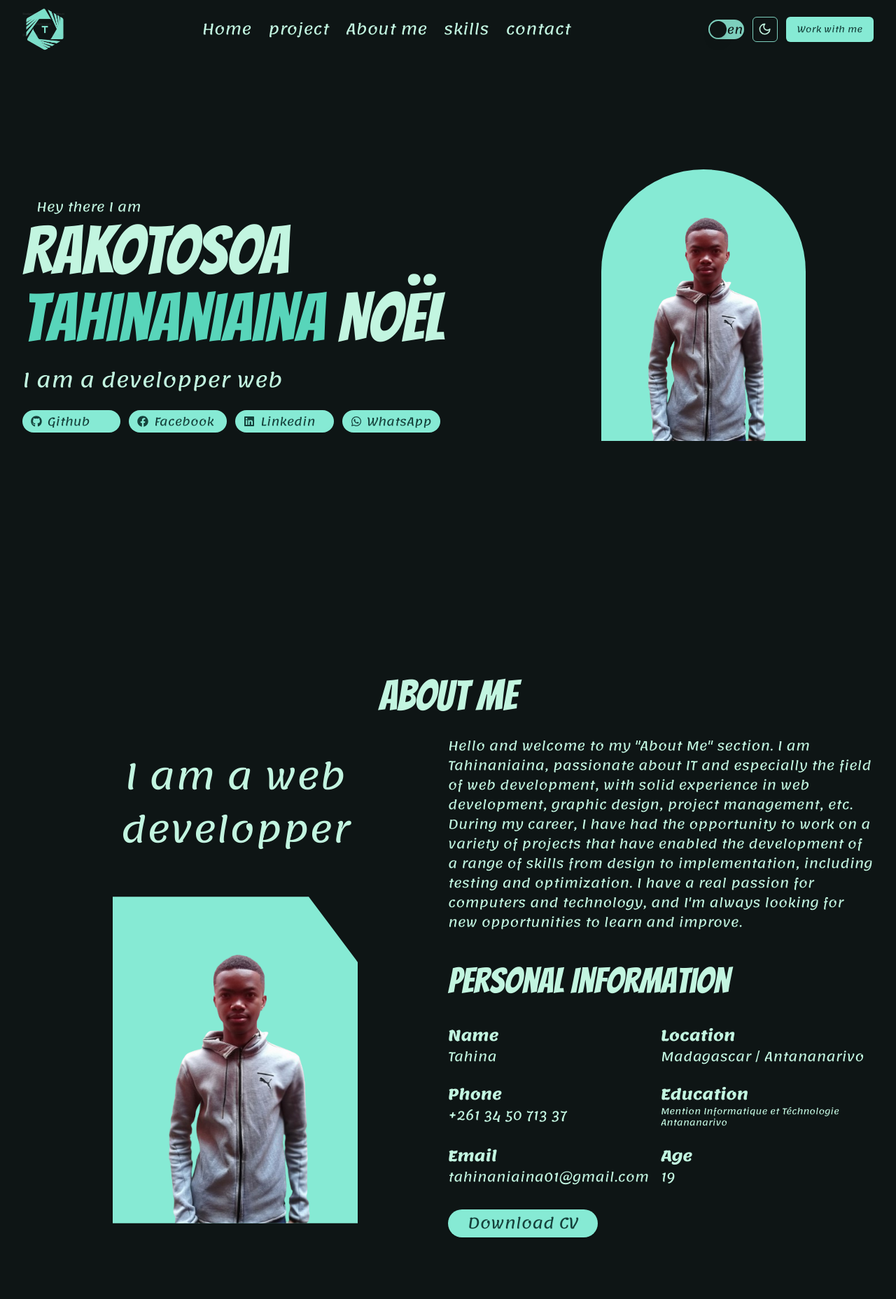
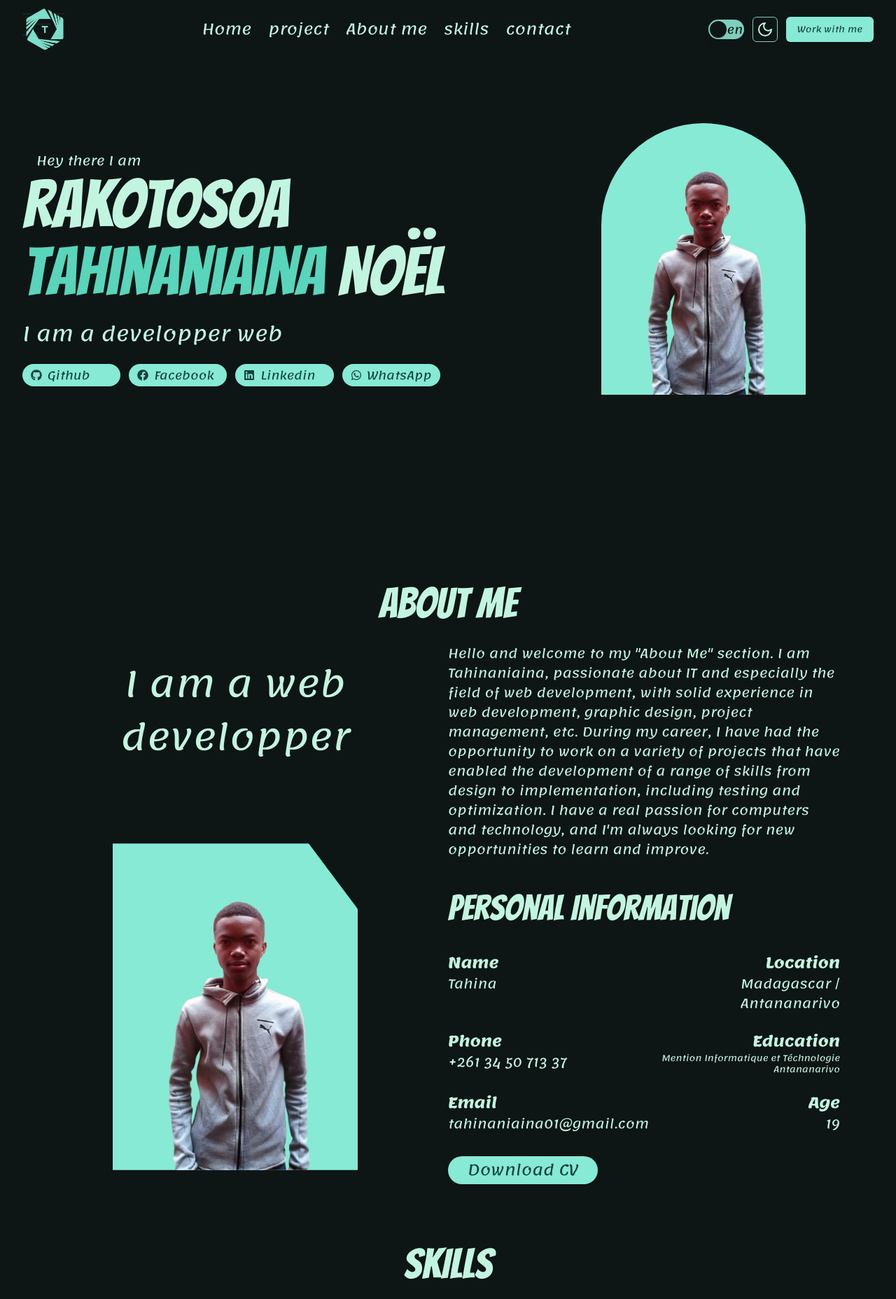
Before and after one commit to tahinaniaina01/portfolio, a React (Vite) app: page / in a window 1280 px wide. Shown: the top 1856 px of the page at 70% size. Built offline with nearby package versions, Linux system fonts and the light colour scheme.

Commit message:
change drop-down-menu to button

```diff
--- a/src/components/AboutMe.tsx
+++ b/src/components/AboutMe.tsx
@@ -83,12 +83,12 @@ export default function AboutMe() {
             />
           </motion.div>
         </div>
-        <div>
+        <div className="xl:mr-12">
           <motion.p
             variants={variantScale}
             initial={"hidden"}
             whileInView={"visible"}
-            className="text-sm lg:text-lg"
+            className="text-sm lg:text-lg lg:text-start text-center"
           >
             {t("about.description")}
           </motion.p>
@@ -113,11 +113,16 @@ export default function AboutMe() {
                 </h2>
                 <p className="text-sm lg:text-lg">Tahina</p>
               </motion.div>
-              <motion.div variants={variantScale} className="my-3">
+              <motion.div
+                variants={variantScale}
+                className="my-3 flex flex-col items-end"
+              >
                 <h2 className="text-xl font-bold">
                   {t("about.infoName.location")}
                 </h2>
-                <p className="text-sm lg:text-lg">Madagascar / Antananarivo</p>
+                <p className="text-sm lg:text-lg text-end">
+                  Madagascar / Antananarivo
+                </p>
               </motion.div>
               <motion.div variants={variantScale} className="my-3">
                 <h2 className="text-xl font-bold">
@@ -125,11 +130,14 @@ export default function AboutMe() {
                 </h2>
                 <p className="text-sm lg:text-lg">+261 34 50 713 37</p>
               </motion.div>
-              <motion.div variants={variantScale} className="my-3">
+              <motion.div
+                variants={variantScale}
+                className="my-3 flex flex-col items-end"
+              >
                 <h2 className="text-xl font-bold">
                   {t("about.infoName.education")}
                 </h2>
-                <p className="text-xs lg:text-sm">
+                <p className="text-xs lg:text-sm text-end">
                   Mention Informatique et Téchnologie Antananarivo
                 </p>
               </motion.div>
@@ -139,7 +147,10 @@ export default function AboutMe() {
                 </h2>
                 <p className="text-sm lg:text-lg">tahinaniaina01@gmail.com</p>
               </motion.div>
-              <motion.div variants={variantScale} className="my-3">
+              <motion.div
+                variants={variantScale}
+                className="my-3 flex flex-col items-end"
+              >
                 <h2 className="text-xl font-bold">{t("about.infoName.age")}</h2>
                 <p className="text-sm lg:text-lg">19</p>
               </motion.div>
--- a/src/components/Header.tsx
+++ b/src/components/Header.tsx
@@ -1,5 +1,4 @@
 import img from "@/assets/logo.png";
-import { motion } from "framer-motion";
 import { useEffect, useRef, useState } from "react";
 import { useTranslation } from "react-i18next";
 import { Link } from "react-scroll";
@@ -90,25 +89,15 @@ export default function Header() {
   }
 
   return (
-    <motion.header
+    <header
       ref={ref}
       className={`fixed top-0 left-0 w-full z-30 ${
-        isScroll
+        isScroll || isOpen
           ? "shadow-lg border-b-border border-b-2 bg-background"
           : "shadow-none border-none bg-transparent"
       }`}
-      initial={{
-        y: -150,
-      }}
-      animate={{
-        y: 0,
-        transition: {
-          duration: 0.5,
-          ease: "easeInOut",
-        },
-      }}
     >
-      <div className="container flex justify-between items-center py-3">
+      <div className="container flex justify-between items-center py-3 relative z-30">
         <div className="">
           <img src={img} alt="" className="object-cover w-[60px] h-[60px]" />
         </div>
@@ -124,19 +113,19 @@ export default function Header() {
         ></div>
       </div>
       <div
-        className={`fixed bg-primary top-0 flex flex-col items-end gap-y-5 px-3 ${
-          isOpen ? "right-0" : "-right-full"
-        } pt-[100px] pb-5 transition z-40`}
+        className={`fixed bg-primary left-0 w-full flex flex-col items-center gap-y-5 px-3 ${
+          isOpen ? "top-0" : "-top-full"
+        } pt-[100px] pb-5 transition`}
       >
         <NavBar
-          className={`flex flex-col text-end gap-y-2  dark:text-background`}
+          className={`flex flex-col text-center gap-y-2  dark:text-background`}
         />
-        <div className="mr-5 flex items-center gap-x-3">
+        <div className="flex items-center gap-x-3">
           <Switch onClick={() => handleCLick()} />
           <ModeToggle />
         </div>
         <Button className="bg-card">Work with me</Button>
       </div>
-    </motion.header>
+    </header>
   );
 }
--- a/src/components/Hero.tsx
+++ b/src/components/Hero.tsx
@@ -50,7 +50,7 @@ export default function Hero() {
 
   return (
     <section id="home" className="mb-16">
-      <div className="container flex items-center xl:min-h-[900px] min-h-[600px] flex-col-reverse justify-center md:flex-row">
+      <div className="container flex items-center 2xl:h-[900px] lg:h-[768px] h-[600px] flex-col-reverse justify-center md:flex-row">
         <motion.div
           variants={parentVarients}
           initial={"hidden"}
--- a/src/components/mode-tooggle.tsx
+++ b/src/components/mode-tooggle.tsx
@@ -1,37 +1,28 @@
 import { Moon, Sun } from "lucide-react";
 
+import { useTheme } from "@/components/theme-provider";
 import { Button } from "@/components/ui/button";
-import {
-  DropdownMenu,
-  DropdownMenuContent,
-  DropdownMenuItem,
-  DropdownMenuTrigger,
-} from "@/components/ui/dropdown-menu";
-import { useTheme } from "@/components/theme-provider";
 
 export function ModeToggle() {
-  const { setTheme } = useTheme();
+  const { setTheme, theme } = useTheme();
 
   return (
-    <DropdownMenu>
-      <DropdownMenuTrigger asChild>
-        <Button variant="outline" size="icon">
-          <Sun className="h-[1.2rem] w-[1.2rem] rotate-0 scale-100 transition-all dark:-rotate-90 dark:scale-0" />
-          <Moon className="absolute h-[1.2rem] w-[1.2rem] rotate-90 scale-0 transition-all dark:rotate-0 dark:scale-100" />
-          <span className="sr-only">Toggle theme</span>
-        </Button>
-      </DropdownMenuTrigger>
-      <DropdownMenuContent align="end">
-        <DropdownMenuItem onClick={() => setTheme("light")}>
-          Light
-        </DropdownMenuItem>
-        <DropdownMenuItem onClick={() => setTheme("dark")}>
-          Dark
-        </DropdownMenuItem>
-        <DropdownMenuItem onClick={() => setTheme("system")}>
-          System
-        </DropdownMenuItem>
-      </DropdownMenuContent>
-    </DropdownMenu>
+    <Button
+      variant={"outline"}
+      size={"icon"}
+      className="relative flex items-center justify-center"
+      onClick={() => setTheme(theme === "light" ? "dark" : "light")}
+    >
+      <Moon
+        className={`transition duration-500 ${
+          theme === "light" ? "scale-0" : "scale-100"
+        }`}
+      />
+      <Sun
+        className={`transition duration-500 absolute ${
+          theme === "light" ? "scale-100" : "scale-0"
+        }`}
+      />
+    </Button>
   );
 }
```
